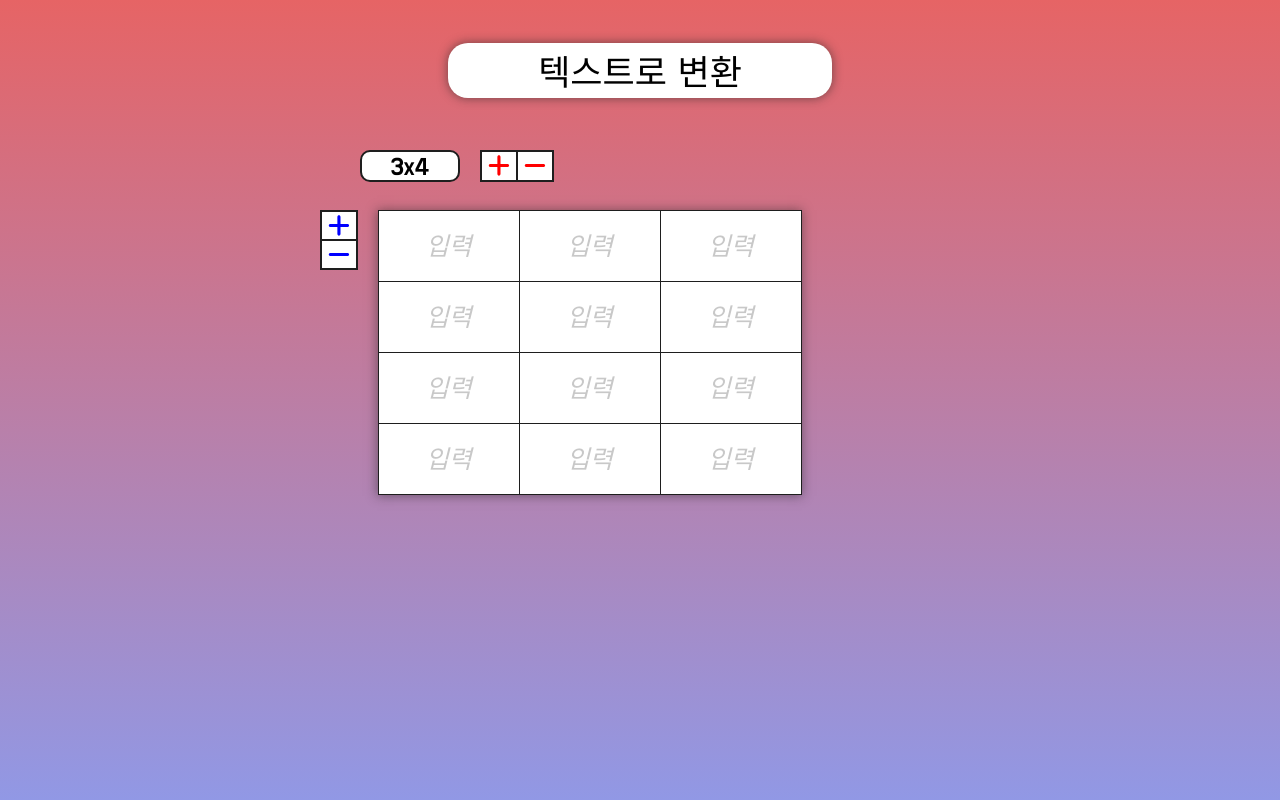
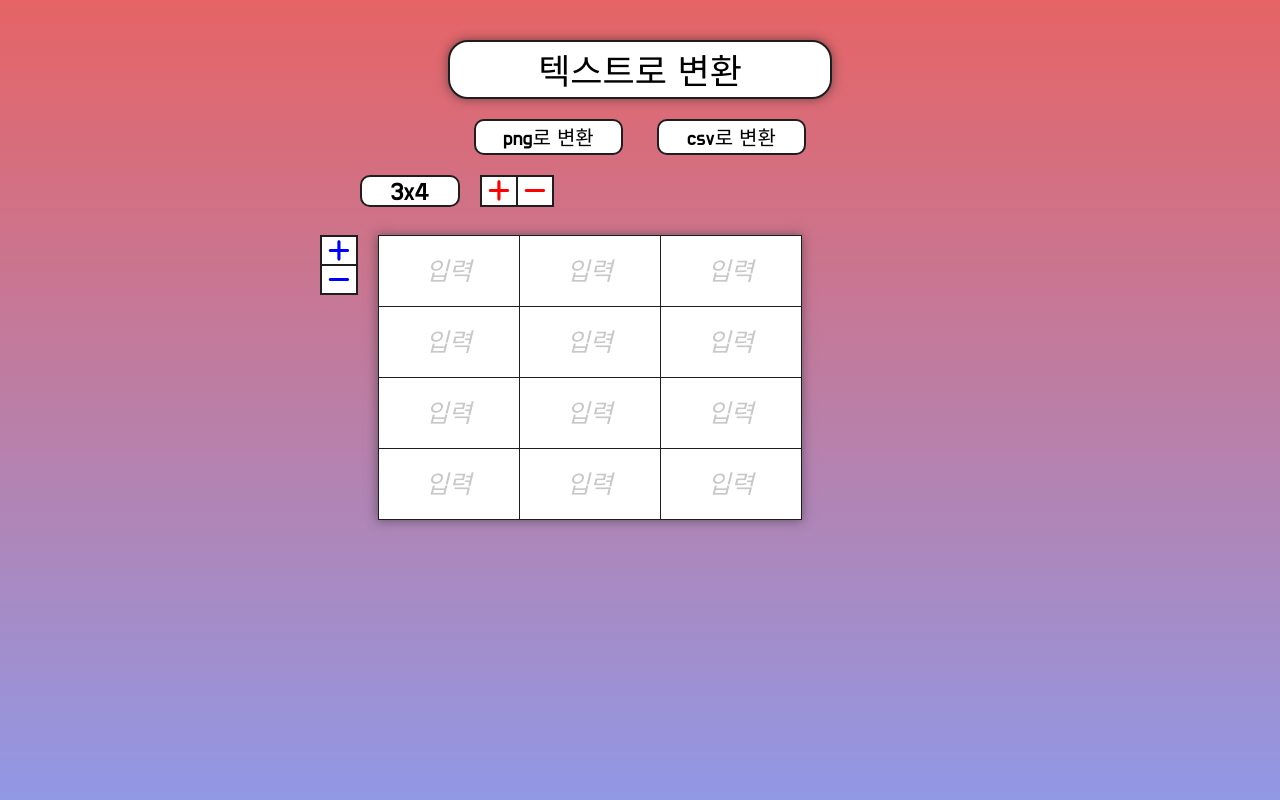
Before and after one commit to Barkshihun/table-to-text, a React (Vite) app: page / in a window 1280 px wide. Shown: the top 800 px of the page. Built offline with nearby package versions, Linux system fonts and the light colour scheme.

Commit message:
💄 Style: png, csv 변환 버튼 추가 버튼에 hover효과 추가

```diff
--- a/src/App.tsx
+++ b/src/App.tsx
@@ -15,9 +15,15 @@ function App() {
   return (
     <>
       <header>
-        <button onClick={onTranform} className={"transform-btn"} type={"button"}>
+        <button onClick={onTranform} type={"button"}>
           {isTable ? "텍스트로 변환" : "표로 가기"}
         </button>
+        {isTable && (
+          <div>
+            <button>png로 변환</button>
+            <button>csv로 변환</button>
+          </div>
+        )}
       </header>
       <main>
         <Table isTable={isTable} />
--- a/src/scss/App.scss
+++ b/src/scss/App.scss
@@ -12,10 +12,14 @@
 button,
 input[type="button"] {
   font-family: "Do Hyeon", sans-serif;
-  background: white;
+  background-color: white;
   display: flex;
   justify-content: center;
   align-items: center;
+  cursor: pointer;
+  &:hover {
+    background-color: rgb(230, 230, 230);
+  }
 }
 
 body,
@@ -39,27 +43,46 @@ body {
 }
 header {
   width: 100%;
+  margin-top: 40px;
   @include mobile {
     margin-top: 10px;
-    height: 90px;
   }
   @include desktop {
-    height: 150px;
   }
   display: flex;
-  justify-content: center;
+  flex-direction: column;
+  justify-content: flex-start;
   align-items: center;
   button {
+    border: 2px solid $black;
     word-break: keep-all;
-    margin-bottom: 10px;
+  }
+  > button {
+    border-radius: 20px;
+    @extend %shadow;
     @include mobile {
       width: 50%;
       font-size: $mobile-font-size + 10px;
+      border-radius: 12px;
+      padding-top: 0.2em;
     }
     @include desktop {
       width: 30%;
       min-width: 340px;
       font-size: $desktop-font-size + 10px;
+    }
+  }
+  > div {
+    display: flex;
+    justify-content: space-between;
+    width: 30%;
+    margin: 20px 0px;
+    padding: 0px 2%;
+    box-sizing: border-box;
+    button {
+      width: 45%;
+      border-radius: 10px;
+      font-size: 20px;
     }
   }
 }
@@ -69,11 +92,3 @@ main {
   height: 100vh;
   width: 100%;
 }
-.transform-btn {
-  border-radius: 20px;
-  @extend %shadow;
-  @include mobile {
-    border-radius: 12px;
-    padding-top: 0.2em;
-  }
-}
--- a/src/scss/Output.scss
+++ b/src/scss/Output.scss
@@ -5,6 +5,7 @@
   justify-content: center;
   width: 100%;
   padding-right: 10%;
+  margin-top: 50px;
   .output-container__btn-container {
     @include mobile {
       width: 100px;
```
